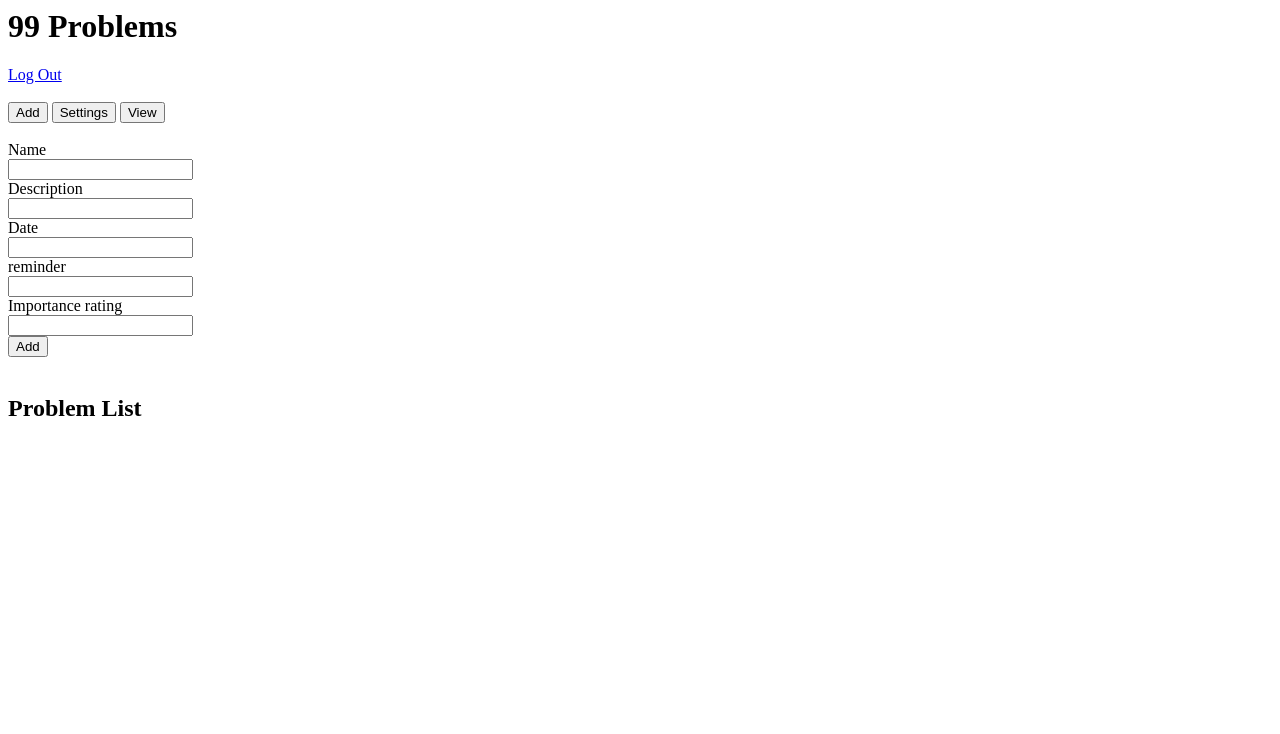
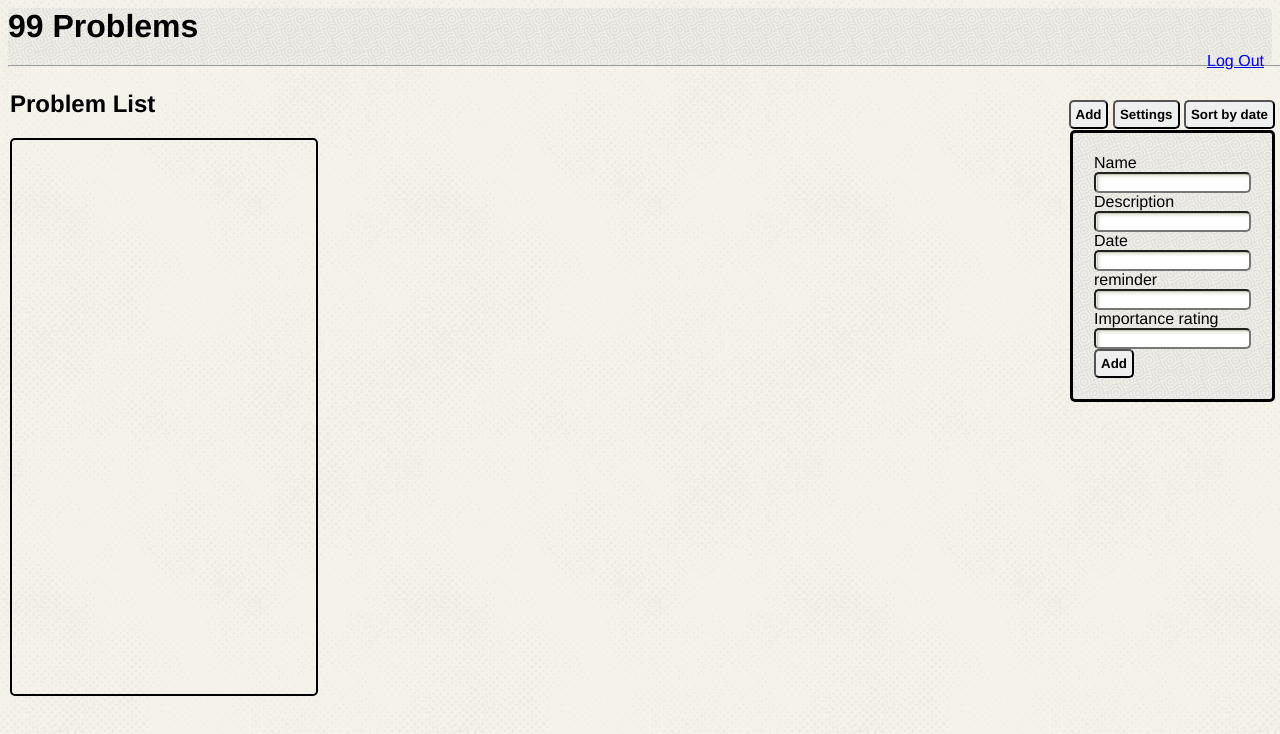
Before and after one commit to VictrumMaximum/Web-Data, a plain HTML site: page 99problems.html in a window 1280 px wide. Drawn offline with Linux system fonts and the light colour scheme.

Commit message:
Adds css

```diff
--- a/99problems.html
+++ b/99problems.html
@@ -4,13 +4,13 @@
 <link rel="stylesheet" type="text/css" href="TodoStyle.css">
 </head>
 <body>
-<header>
-		<h1> 99 Problems</h1>
-		<nav>
-			<a href="#"> Log Out</a>
-
-
+	<header>
+		<div class="head">
+			<h1> 99 Problems</h1>
+			<a class="log" href="#"> Log Out</a>
+		</div>
 	</header>
+	<hr>
 
 	<main>
 		<br>
@@ -18,7 +18,7 @@
 		<section class="tools">
 		<button class="add-menu"> Add </button>
 		<button class="settings-menu">Settings </button>
-		<button class="View-menu"> View </button>
+		<button class="View-menu" onclick="">Sort by date</button>
 		</section>
 
 		<br>
@@ -36,16 +36,7 @@
 		<!-- section with todo list -->
 		<section class="list">
 			<h2> Problem List</h2>
-			<div id="viewer"></div>
-				<!-- a example section that js will duplicate
-				<section <!-- class="section-todo" id="sectiontodo">
-						<h3 class="name-todo"> example name</h3>
-						<q class="description-todo"> example description</q><br>
-						<q class="date-todo"> example date </q><br>
-						<q	class="reminder-todo"> example reminder</q><br>
-						<q class="rating-todo">	example rating</q><br>
-
-				</section> -->
+			<div id="viewer" class="viewer"></div>
 		</section>
 
 
--- a/Todo.js
+++ b/Todo.js
@@ -12,7 +12,7 @@ function  TodoItem(name, Date, desc, remind, rating) {
 			+ "] ")};
 	}
 
-var list = [];
+list = [];
 var counter = 0;
 
 TodoItem.prototype.setName = function(name) {this.name = name;};
@@ -28,7 +28,7 @@ TodoItem.prototype.getRating = function() {return this.rating;};
 
 
 function addItem() {
-	var item = new TodoItem("", "");
+	var item = new TodoItem();
 	item.setName(document.getElementById("namein").value);
 	item.setDesc(document.getElementById("descin").value);
 	item.setDate(document.getElementById("datein").value);
@@ -50,25 +50,32 @@ function addItem() {
 
 	console.log(list.toString());
 
-	var content = "Name: " + list[counter].name +
-	"<br>Description: " + list[counter].desc +
+	var content = "<div class=\"viewclass\" id=\"toggler" + counter + "\" onClick=\"toggleText(" + counter + ");\">Name: " + list[counter].name +
+	"<br><div id=\"toggle" + counter + "\" class=\"toggle\">Description: " + list[counter].desc +
 	"<br>Date: " + list[counter].Date +
 	"<br>Reminder: " + list[counter].remind +
 	"<br>Rating: " + list[counter].rating +
-	"<br> <button class=\"delete\" id=\"delete" + counter + "\" onclick=\"delItem(" + counter + ");\"> Delete</button>" +
+	"<br></div></div><div><button class=\"delete\" id=\"delete" + counter + "\" onclick=\"delItem(" + counter + ");\"> Delete</button>" +
 	"<button class=\"edit\" id=\"edit" + counter + "\" onclick=\"editItem(" + counter + ");\">Edit</button>" +
-	"<button class=\"done\">Done</button>";
+	"<button class=\"done\">Done</button></div>";
+
+	//var content2 = ;
 
 	var newDiv = document.createElement("div");
 	newDiv.id = "viewdiv" + counter;
-	newDiv.className = "viewclass";
-
+	newDiv.className = "itemclass";
+	console.log("counter" + counter);
 	var br = document.createElement("br");
 	br.id = "divBreak" + counter;
+
+	var newDiv2 = document.createElement("div");
+	newDiv2.id = "buttons" + counter;
+
 
 	document.getElementById("viewer").appendChild(newDiv);
 	document.getElementById("viewer").appendChild(br);
 	document.getElementById("viewdiv" + counter).innerHTML = content;
+	//document.getElementById("viewdiv" + counter).setAttribute("onClick", "toggleText(" + counter + ");" );
 	counter++;
 }
 
@@ -90,8 +97,11 @@ function delItem(index) {
 function cleanup(index) {
 	for(var i = index + 1; i<list.length + 1; i++) {
 		//changes the onclick function parameter to match its position
-		document.getElementById("delete" + i).setAttribute( "onClick", "delItem(" + (i-1) + ");" );
+		document.getElementById("delete" + i).setAttribute("onClick", "delItem(" + (i-1) + ");" );
 		document.getElementById("delete" + i).id = "delete" + (i-1);
+		document.getElementById("toggler" + i).setAttribute("onClick", "toggleText(" + (i-1) + ");" );
+		document.getElementById("toggler" + i).id = "toggler" + (i-1);
+		document.getElementById("toggle" + i).id = "toggle" + (i-1);
 		document.getElementById("viewdiv" + i).id = "viewdiv" + (i-1);
 		document.getElementById("divBreak" + i).id = "divBreak" + (i-1);
 
@@ -134,3 +144,26 @@ function saveItem(index) {
 
 	document.getElementById("viewdiv" + index).innerHTML = content;
 }
+
+function toggleText(id) {
+    var theText = document.getElementById("toggle" + id);
+	console.log(theText.style.display);
+  (theText.style.display=='block') ? theText.style.display='none' : theText.style.display='block' ;
+}
+
+/*function sortDate() {
+	if(list.length > 1) {
+		//for(var i = 1; i < list.length; i++) {
+			var st1 = list[i].Date;
+			var st2 = list[i - 1]
+			var pattern = /(\d{2})\-(\d{2})\-(\d{4})/;
+			var year1 = st1.replace(pattern, "$3");
+			var month1 = st1.replace(pattern, "$2");
+			var day1 = st1.replace(pattern, "$1");
+			var year2 = st2.replace(pattern, "$3");
+			var month2 = st2.replace(pattern, "$2");
+			var day2 = st2.replace(pattern, "$1");
+			if(year2)
+	//}
+	}
+}*/
--- a/TodoStyle.css
+++ b/TodoStyle.css
@@ -1,5 +1,98 @@
+* {
+	border-radius : 5px;
+	font-family : Helvetica, sans-serif
+}
+
+input {
+	background-image : url("bg.jpg");
+}
+
 div.viewclass {
 	border: 2px solid black;
-	padding: 2px;
+	padding: 5px;
 	width: 250px;
+	background-image: url("green_cup.png");
+	cursor:pointer;
 }
+
+div.itemclass {
+	margin : 15px;
+}
+
+div.viewer {
+	position : absolute;
+	border:2px solid black;
+	padding:2px;
+	width : 300px;
+	height : 550px;
+	overflow : auto;
+}
+
+div.toggle {
+	display:none;
+}
+
+button {
+	font-weight : bold;
+	padding : 5px;
+}
+button.delete {
+	color : red;
+}
+
+button.done {
+	color : green;
+}
+
+section.add {
+	background-image : url("subtle_white_mini_waves.png");
+	position:absolute;
+	top : 130px;
+	right : 5px;
+	border : 3px solid black;
+	padding : 21px;
+}
+
+a.log {
+	position:absolute;
+	right : 8px;
+	top : 44px;
+}
+
+section.tools {
+	position : absolute;
+	top : 100px;
+	right: 5px;
+}
+
+section.list {
+	position : absolute;
+	left : 10px;
+	top : 70px;
+}
+
+h1 {
+	position : aboslute;
+	top : 5px;
+	left : 8px;
+}
+
+hr {
+	position : absolute;
+	top : 57px;
+	height:0px;
+	width:100%;
+}
+
+header {
+	position : relative;
+	background-image : url("subtle_white_mini_waves.png");
+	height : 57px;
+	z-index : 10;
+}
+
+body {
+	background-image : url("halftone.png");
+	background-repeat : repeat;
+	overflow : auto;
+}
```
Also changed, not shown: bg.jpg (added), concrete_seamless.png (added), green_cup.png (added), halftone.png (added), subtle_white_mini_waves.png (added).
